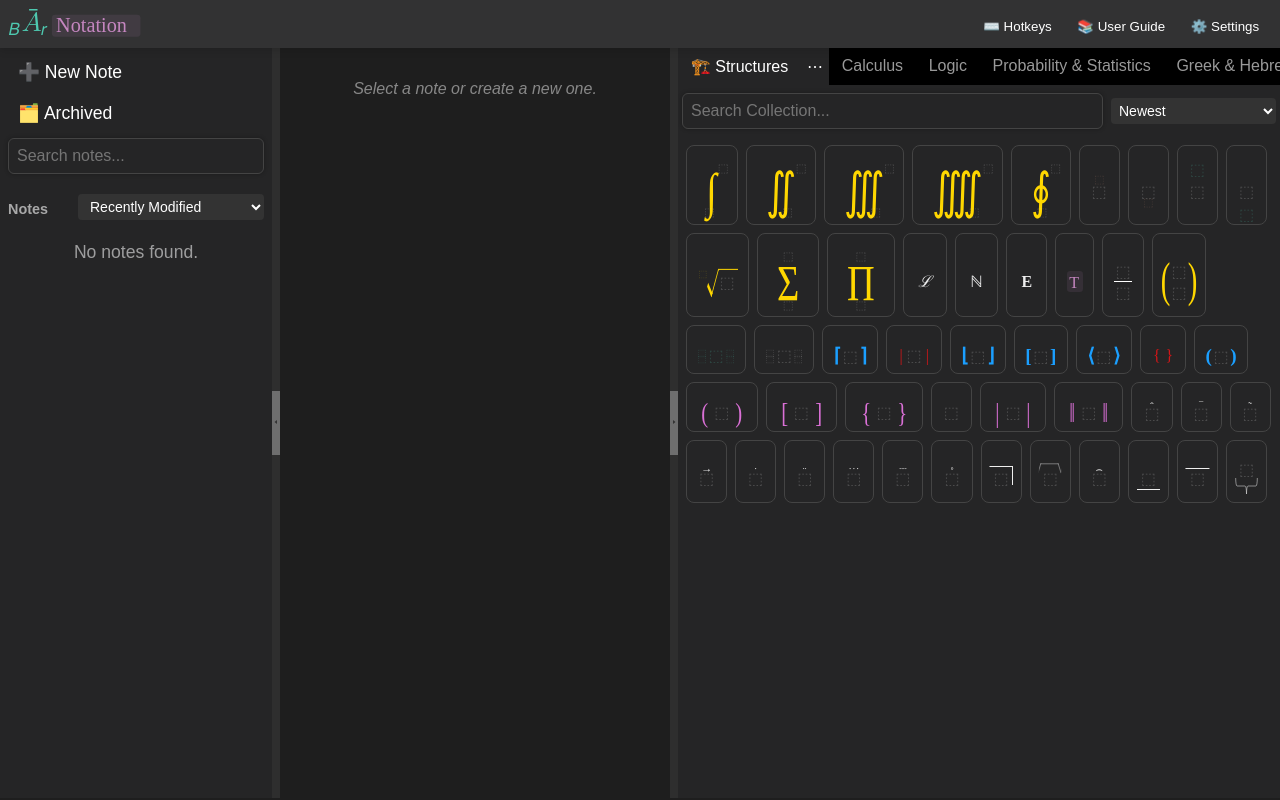
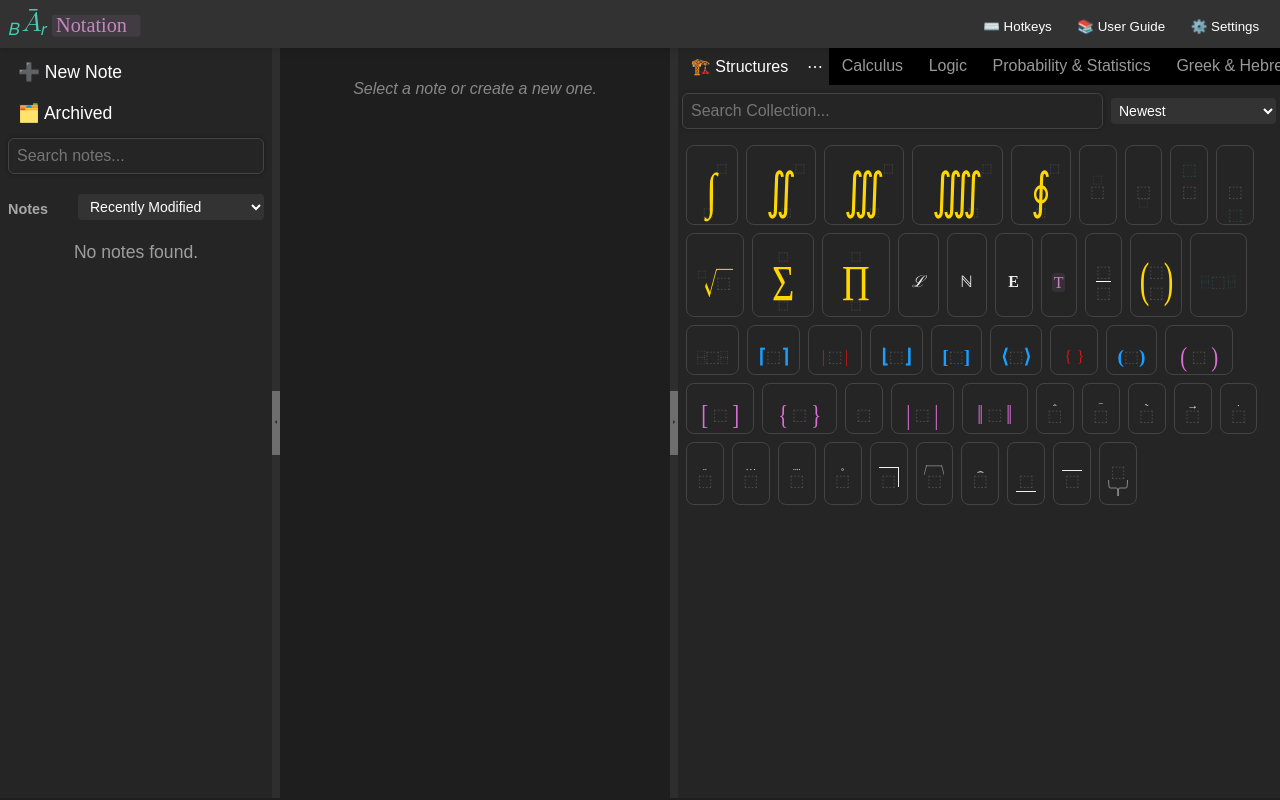
Before and after one commit to Kayyleigh/BarNotation, a React (Vite) app: page / in a window 1280 px wide. Built offline with nearby package versions, Linux system fonts and the light colour scheme; a web font is replaced by a local one.

Commit message:
style updates

```diff
--- a/src/components/mathExpression/mathRenderers/GroupNodeRenderer.tsx
+++ b/src/components/mathExpression/mathRenderers/GroupNodeRenderer.tsx
@@ -17,9 +17,7 @@ export const GroupNodeRenderer: React.FC<CoreRenderProps<GroupNode>> = (props) =
   return (
     <MathNodeWrapper node={node} {...baseProps} className="type-group">
       <span className="bracket bracket-open">{getOpenSymbol(node.bracketStyle)}</span>
-      <span className="group-contents">
-        <MathRenderer {...childProps} />
-      </span>
+      <MathRenderer {...childProps} />
       <span className="bracket bracket-close">{getCloseSymbol(node.bracketStyle)}</span>
     </MathNodeWrapper>
   );
--- a/src/components/mathExpression/mathRenderers/MultiDigitNodeRenderer.tsx
+++ b/src/components/mathExpression/mathRenderers/MultiDigitNodeRenderer.tsx
@@ -9,7 +9,7 @@ export const MultiDigitNodeRenderer: React.FC<CoreRenderProps<MultiDigitNode>> =
   ...baseProps
 }) => {
   return (
-    <MathNodeWrapper node={node} {...baseProps} className="type-multidigit">
+    <MathNodeWrapper node={node} {...baseProps} className="type-multi-digit">
       {renderContainerChildren(
         node.children,
         {
--- a/src/index.css
+++ b/src/index.css
@@ -158,11 +158,6 @@ body {
   margin: 0 0.1em;
 }
 
-.group-content {
-  display: inline-flex;
-  align-items: center;
-}
-
 .accent-symbol {
   position: absolute;
   top: -0.8em;
--- a/src/styles/math-node.css
+++ b/src/styles/math-node.css
@@ -23,9 +23,8 @@
 /* TODO: DO NOT DO ONLY THIS; INSTEAD/ALSO HAVE IT DO THIS ON "IS CURSOR INSIDE? (INSIDE THE PARENT STRUCTE??)" */
 .math-node:not(.type-inline-container):hover
   .type-inline-container:not(:has(.math-node))::after {
-  content: "⬚";                         /* the dot */
-  opacity: 0.2;; /* dot color */
-  font-size: var(--empty-math-inline-container-width);
+  content: "·";                         /* the dot (could be replaced w. ⬚) */
+  opacity: 0.1; /* dot color */
   position: absolute;
   top: 50%;                             /* vertical center (adjust if needed) */
   left: 50%;                            /* horizontal center */
@@ -63,7 +62,7 @@
 
 .type-command-input .math-node,
 .type-multi-digit .math-node {
-  padding: 0;
+  padding: 0em 0.08em;
 }
 
 .root-wrapper {
@@ -90,6 +89,27 @@
 
 .math-node.hovered {
   background-color: var(--math-hover-bg);
+  border-radius: 4px;
+}
+
+/* .math-node.type-inline-container.hovered > .math-node {
+  outline: 1px solid var(--math-cursor-color);
+  border-radius: 4px;
+} */
+
+/* .math-node.type-inline-container.hovered > .math-node {
+  box-shadow: inset 0 0 0 1px var(--math-cursor-color);
+  border-radius: 4px;
+} */
+.math-node.type-inline-container.hovered {
+  background-color: var(--math-container-hover-bg); /* subtle light overlay */
+  outline: 2px dashed var(--math-hover-bg);
+  outline-offset: -2px;
+  border-radius: 4px;
+}
+
+.math-node.type-inline-container.hovered > .math-node {
+  background-color: var(--math-container-children-hover-bg); /* subtle light overlay */
   border-radius: 4px;
 }
 
@@ -162,23 +182,33 @@
   /* justify-content: flex-end; */
   flex-wrap: nowrap;
   align-items: center;
-  padding: 0em 0.1em;
+  padding: 0em 0.15em;
 }
 
-.type-multi-digit {
-  display: inline-flex;
-  flex-wrap: nowrap;
-  align-items: center;
-  gap: 0em;
-  padding: 0.15em;
+/* Case A: exactly one child, and it's a .math-node
+.type-inline-container:has(> .math-node:only-child) {
+  padding: 0;
+  border-top: 1px dashed rgb(255, 255, 0);
+} */
+
+/* Special case: exactly one .math-node child (ignore .cursor) */
+.type-inline-container:has(> .math-node):not(:has(> .math-node ~ .math-node)) {
+  padding: 0;
 }
 
+
+/* Case: no non-cursor children at all */
+.type-inline-container:not(:has(> .math-node)) {
+  padding: 0;
+}
+
+.type-multi-digit,
 .type-command-input {
   display: inline-flex;
   flex-wrap: nowrap;
   align-items: center;
   gap: 0em;
-  padding: 0.15em;
+  padding: 0em 0.2rem;
 }
 
 .type-group {
--- a/src/styles/themes.css
+++ b/src/styles/themes.css
@@ -56,7 +56,13 @@
   --math-cursor-color: black;
   --math-drop-cursor-color: black;
   --math-selection-bg: rgba(0, 0, 0, 0.07);
-  --math-hover-bg: #1ba0ff1a;
+
+  /* base color in RGB (or HSL) */
+  --math-hover-base-rgb: 27, 160, 255; /* RGB for #1BA0FF */
+
+  --math-hover-bg: rgba(var(--math-hover-base-rgb), 0.27);
+  --math-container-hover-bg: rgba(var(--math-hover-base-rgb), 0.15);
+  --math-container-children-hover-bg: rgba(var(--math-hover-base-rgb), 0.09);
 
   /* ===== Sub/Sup Alignment ===== */
   --math-sub-overlap-x: 0.1em;
```
